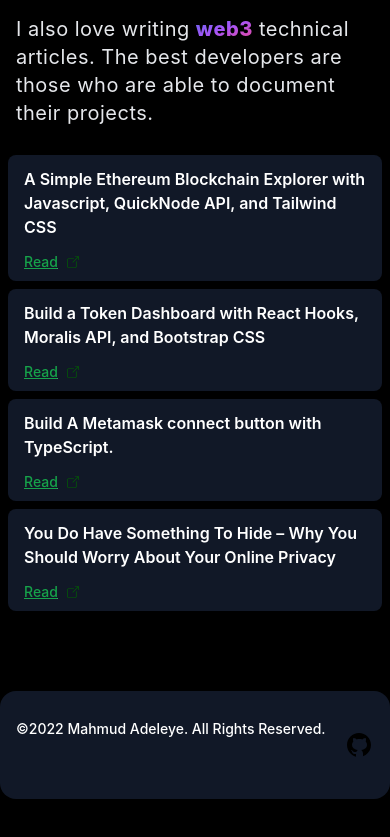
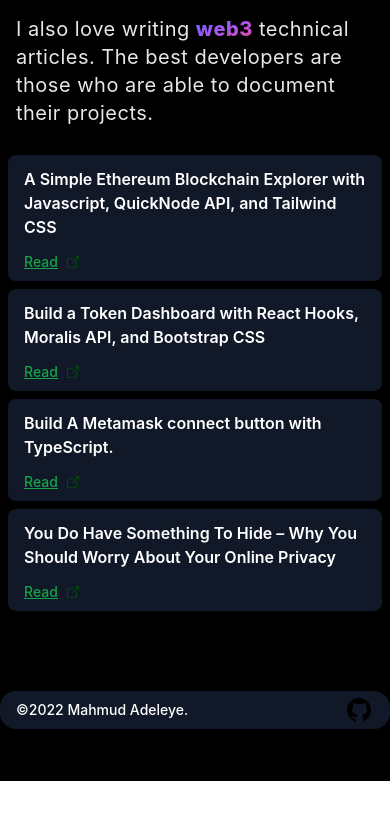
Before and after one commit to thestriver/web-porfolio, a React (Create React App) app: page / in a window 390 px wide. Shown: the part 3316-4153 px from the top of the page. After the commit the page ends 4097 px from the top, so only its background shows below. Built offline with nearby package versions, Linux system fonts and the light colour scheme.

Commit message:
web3-portfolio

```diff
--- a/src/components/Footer.js
+++ b/src/components/Footer.js
@@ -1,9 +1,9 @@
 export const Footer = () => {
     return (
         <div className="py-8">
-            <footer className="bg-gray-900 rounded-2xl flex items-center justify-between px-4 py-7 lg:mx-48 max-w-7xl md:flex-row">
-            <p className="mb-8 text-sm text-center font-medium text-white md:text-left md:mb-0">
-            &copy;{(new Date().getFullYear())} Mahmud Adeleye. All Rights Reserved.</p>
+            <footer className="bg-gray-900 rounded-2xl flex items-center justify-between px-4 lg:py-7 py-1 lg:mx-48 max-w-7xl md:flex-row">
+            <p className=" text-sm text-center font-medium text-white md:text-left md:mb-0">
+            &copy;{(new Date().getFullYear())} Mahmud Adeleye.</p>
             <div className="flex items-center space-x-6">
                 <a href="https://github.com/thestriver">
                 <span className="sr-only">GitHub</span>
--- a/src/components/Hero.js
+++ b/src/components/Hero.js
@@ -9,8 +9,9 @@
                         </h2>
 
                         <p className="block lg:max-w-6xl font-normal mt-5 text-xl text-gray-200 tracking-wide">
-                            I'm Mahmud Adeleye - a <span className="text-2xl font-extrabold text-transparent bg-clip-text bg-gradient-to-br from-indigo-500 via-purple-500 to-pink-500"
-                            >web3 software developer</span> with a passion for building
+                            I'm Mahmud Adeleye - a
+                            <span className="text-2xl font-extrabold text-transparent bg-clip-text bg-gradient-to-br from-indigo-500 via-purple-500 to-pink-500"
+                            > web3 software developer</span> with a passion for building
                             awesome decentralized products that help change lives. 🚀
                         </p>
 
```
